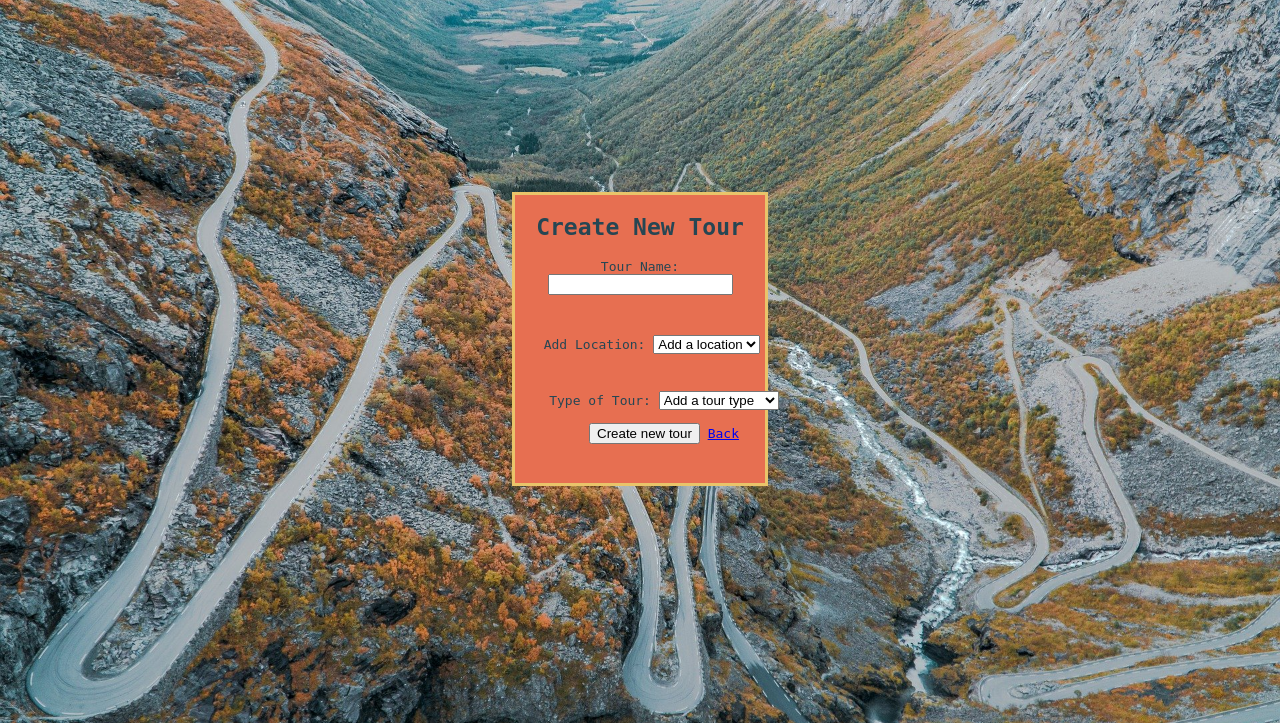
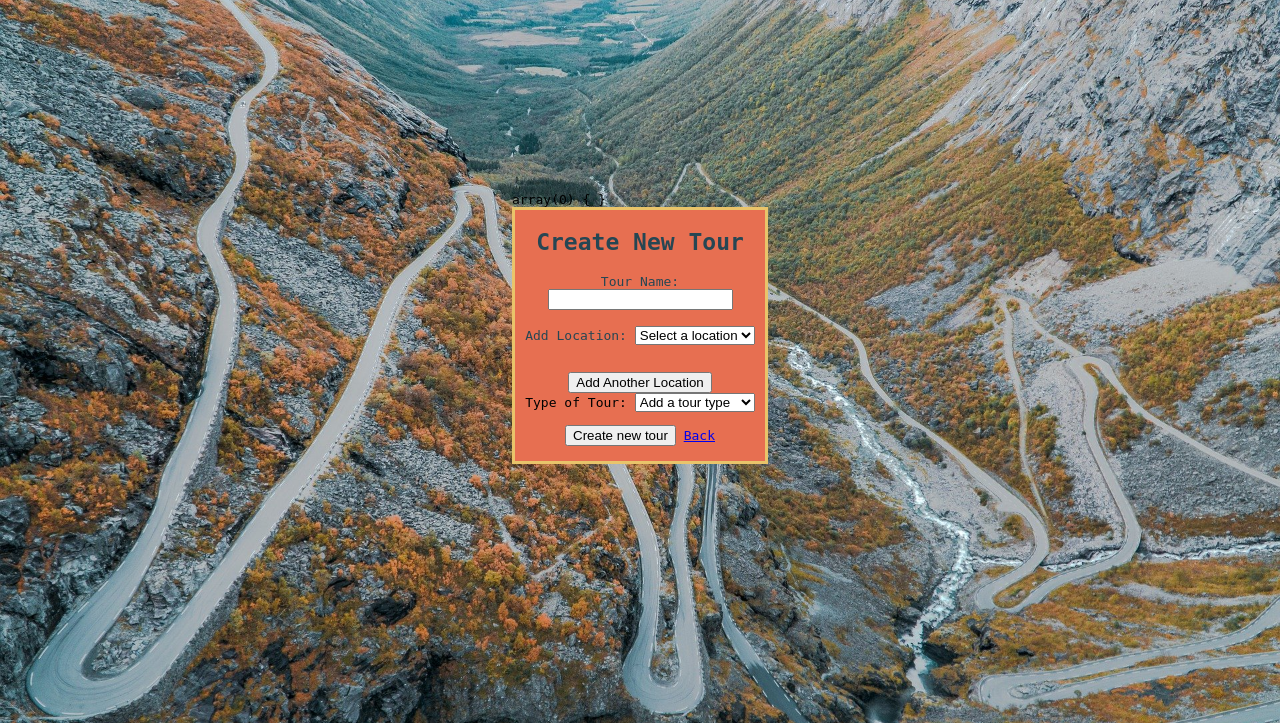
Before and after one commit to s3722286/SEPM-Tagon, a PHP site: page /createtour.php in a window 1280 px wide. Shown: the top 723 px of the page. Run offline with PHP 8.4, Linux system fonts and the light colour scheme; the visitor is signed in with stand-in values (Sample User, id 1); tables that the repository leaves empty hold one stand-in row (values such as "Sample post").

Commit message:
Finished creating infinite location fields for create tour

```diff
--- a/createtour.php
+++ b/createtour.php
@@ -1,6 +1,8 @@
 <?php
 session_start();
 require_once './database.php';
+
+echo var_dump($_POST);
 
 if(!isset($_SESSION['username'])){
         header("Location: login.php");
@@ -9,28 +11,88 @@ if(!isset($_SESSION['username'])){
 
 ?>
 
+    <script>
+        function addLocationInput() {
+            var div = document.getElementById('loclist');
+
+            var label = document.createElement("label");
+            label.setAttribute('for', 'showtype');
+            label.innerHTML = 'Add Location:';
+
+            var selection = document.createElement("select");
+            selection.setAttribute('name', 'locations[]');
+            selection.setAttribute('size', 1);
+
+            var option = document.createElement("option");
+            option.value = '';
+            option.innerHTML = 'Select a location';
+            option.setAttribute('disabled', true);
+            option.setAttribute('selected', true);
+            option.setAttribute('hidden', true);
+
+            selection.appendChild(option);
+
+            <?php
+              $row = get_all_locations();
+                  foreach($row as $next) {
+                      $locID = $next['locationID'];
+                      $locName = $next['locationName'];
+
+                      //<label for="showtype">Add Locations:</label>
+                      //echo "var label = document.createElement(\"label\");";
+                      //echo "label.innerHTML = 'Add Location:';";
+                      //echo "selection.appendChild(label);";
+                      echo "var option = document.createElement(\"option\");";
+                      echo "option.value = '$locID';";
+                      echo "option.innerHTML = '$locName';";
+                      echo "selection.appendChild(option);";
+                  }
+            ?>
+
+            //var typeDiv = document.getElementById('tourTypeDiv');
+            //var tourTypeDivIndex = form.childNodes.length - 9;
+            //console.log(form.childNodes[tourTypeDivIndex]);
+
+            var br = document.createElement("br");
+
+            div.appendChild(label);
+            div.appendChild(selection);
+            div.appendChild(br);
+
+        }
+
+    </script>
     <main>
 
         <head>
             <link rel="stylesheet" href="styles.css">
             <title>Create New Tour</title>
         </head>
-        <form name="createtour" method="post">
+        <form name="createtour" id="createtour" method="post">
             <h2> Create New Tour </h2>
             <div class="row">
                 <p>Tour Name:<input type="text" id="tourname" name="tourname" required></p>
             </div>
             <!--Since a tour can have multiple locations, find a way to have the dropdown box duplicate itself if a location is selected?? -->
-            <div class="list">
-                <div class="row">
+            <div class="loclist" id="loclist">
+                <div class="row" id="locationDiv">
                     <label for="showtype">Add Location:</label>
                     <select name="locations[]" size="1">
-                    <option value="" disabled selected hidden>Add a location</option>
+                    <option value="" disabled selected hidden>Select a location</option>
+
+                    <?php
+                    $row = get_all_locations();
+                        foreach($row as $next) {
+                            echo "<option value='".$next['locationID']."'>".$next['locationName']."</option>";
+                        }
+                    ?>
                 </select>
                 </div>
+            </div>
+            <br>
+            <button onclick="addLocationInput()">Add Another Location</button>
 
-                <div class="list">
-                    <div class="row">
+            <div class="rowlist">
                 <label for="showtype">Type of Tour:</label>
                 <select name="showtype" size="1">
                     <option value="" disabled selected hidden>Add a tour type</option>
@@ -53,7 +115,6 @@ if(!isset($_SESSION['username'])){
                 <input type="submit" value="Create new tour">
                 <a href="main.php"> Back </a>
             </div>
-                </div>
-            </div>
+
         </form>
     </main>
--- a/editlocation.php
+++ b/editlocation.php
@@ -62,7 +62,6 @@ if(isset($_POST['delete'])){
     }
 }
 
-$row = get_all_locations();
 ?>
 
 
@@ -84,6 +83,7 @@ $row = get_all_locations();
                 <select name= "locations" size ="1">
                     <option value="" disabled selected hidden>Choose a location</option>
                     <?php
+                    $row = get_all_locations();
                         foreach($row as $next) {
                             echo "<option value='".$next['locationID']."'>".$next['locationName']."</option>";
                         }
```
Lines whose indentation alone changed are shown as unchanged.
